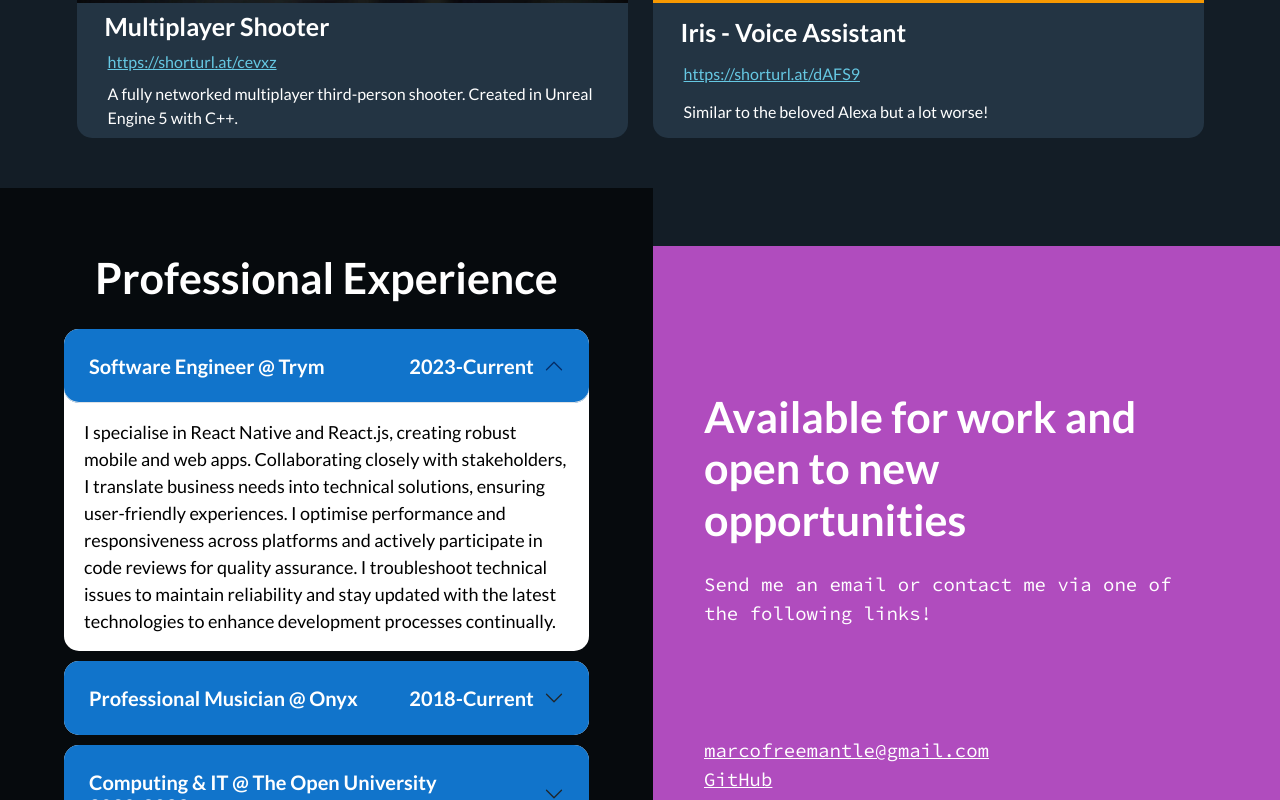
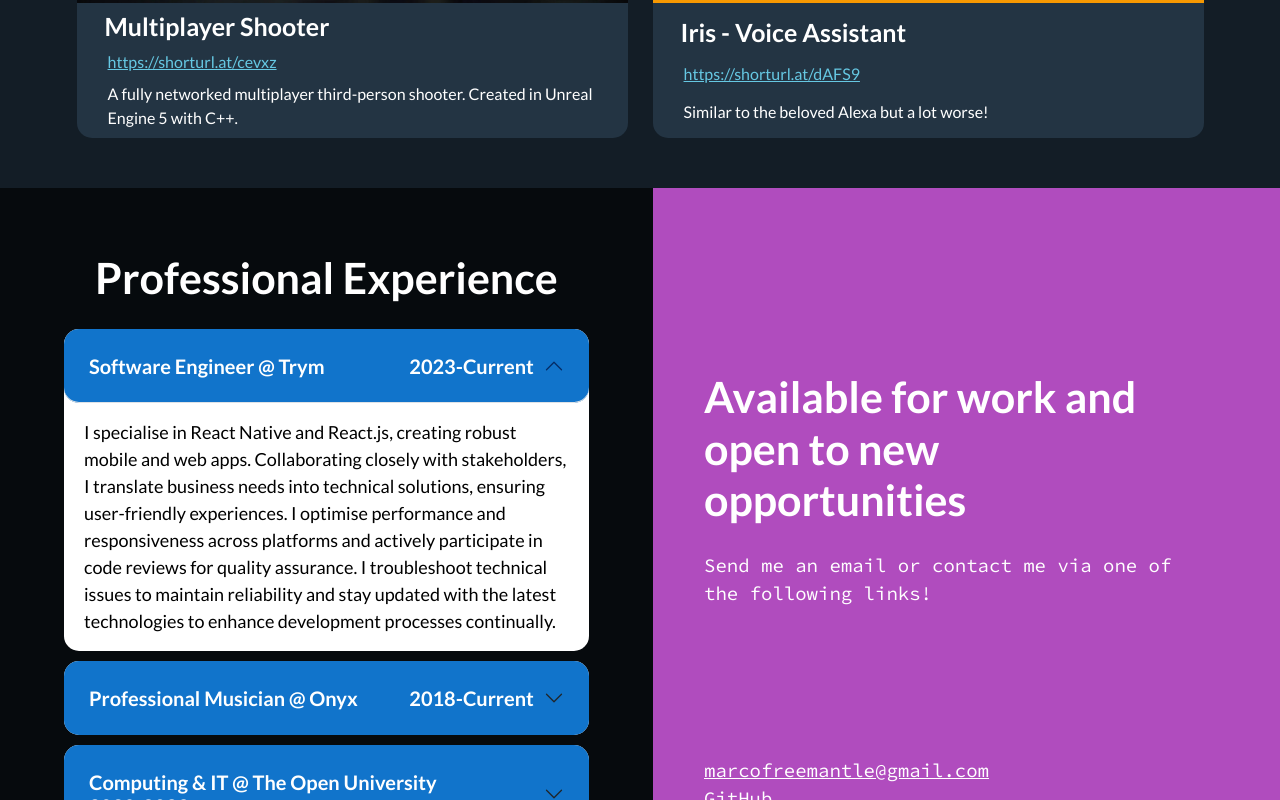
Before and after one commit to marco-freemantle/portolfio, a React (Create React App) app: page / in a window 1280 px wide. Shown: the part 3520-4320 px from the top of the page. Built offline with nearby package versions, Linux system fonts and the light colour scheme.

Commit message:
Mobile design change

```diff
--- a/src/components/Contact/Contact.css
+++ b/src/components/Contact/Contact.css
@@ -3,7 +3,7 @@
   background-color: #131d26;
   display: flex;
   flex-direction: row;
-  align-items: center;
+  align-items: stretch; /* Ensure both containers stretch to match height */
   padding-top: 50px;
   flex-wrap: wrap;
 }
@@ -49,7 +49,8 @@
 
 .right-contact-container {
   flex: 1;
-  height: 90vh;
+  min-height: 90vh;
+  height: auto;
   display: flex;
   flex-direction: column;
   align-items: center;
```
